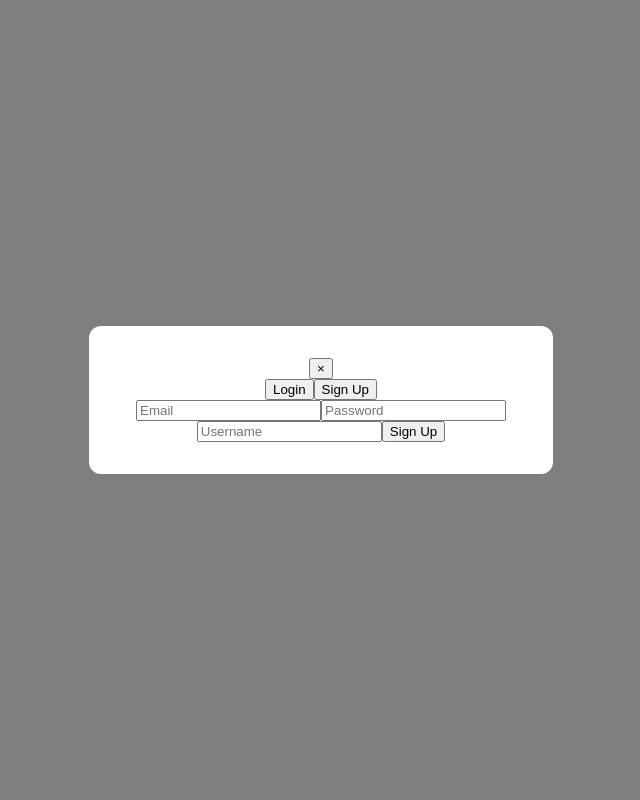
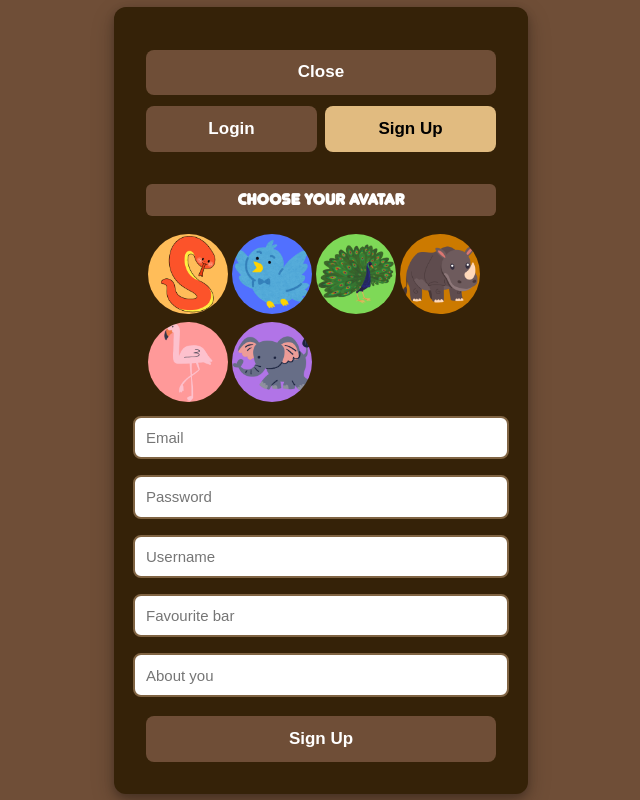
Before and after one commit to AaronHirsimaki/StudentApp, a React (Vite) app: page / in a window 1280 px wide. Both pictures are taken after a click on the button "Sign Up". Shown: the whole page, without its empty margins (319-959 px from the left). Built offline with nearby package versions, Linux system fonts and the light colour scheme.

Commit message:
added stuf to signup like profile pictures and favourite spot

```diff
--- a/src/components/Auth/Authform.css
+++ b/src/components/Auth/Authform.css
@@ -1,35 +1,173 @@
+/* ---------------------------------------------------
+   MODAL BACKGROUND
+--------------------------------------------------- */
 .auth-modal {
     position: fixed;
     top: 0;
     left: 0;
-  width: 100%;
-  height: 100%;
-  background: rgba(0,0,0,0.5); /* himmennys taustalle */
+    width: 100vw;
+    height: 100vh;
+
+    background: #6f4e37;
+    backdrop-filter: blur(4px);
+
     display: flex;
     align-items: center;
     justify-content: center;
-  z-index: 10000;
+
+    z-index: 3000;
 }
 
+/* ---------------------------------------------------
+   AUTH BOX (Card)
+--------------------------------------------------- */
 .auth-box {
-  background: white;
+    background: #352208;
     padding: 2rem;
+    width: 350px;
+
     border-radius: 12px;
-  width: 90%;
-  max-width: 400px;
-  text-align: center;
+    display: flex;
+    flex-direction: column;
+    align-items: center;
+
+    box-shadow:
+        0 4px 10px rgba(0, 0, 0, 0.25),
+        0 8px 25px rgba(0, 0, 0, 0.2);
+
+    position: relative;
 }
 
-.close-button {
+/* ---------------------------------------------------
+   CLOSE BUTTON (X)
+--------------------------------------------------- */
+/*.close-btn {
     position: absolute;
-  top: 8px;
+    top: 12px;
     right: 12px;
-  background: none;
+
+    background: #806443;
+    color: white;
+    font-size: 22px;
+
+    padding: 4px 10px;
+
     border: none;
-  font-size: 24px;
+    border-radius: 6px;
+
     cursor: pointer;
+    display: flex;
+    align-items: center;
+    justify-content: center;
+
+    transition: background 0.2s;
+
+    z-index: 20;
+}*/
+
+.close-btn:hover {
+    background: #5c3e2a;
 }
 
-.auth-toggle button {
-  margin: 0 5px;
+/* ---------------------------------------------------
+   TAB BUTTONS (Login / Signup)
+--------------------------------------------------- */
+.tab-buttons {
+    display: flex;
+    width: 100%;
+    gap: 0.5rem;
+    margin-bottom: 1.5rem;
 }
+
+.tab-buttons button {
+    flex: 1;
+    padding: 0.6rem 1rem;
+
+    background: #806443;
+    color: white;
+    font-size: 16px;
+
+    border: none;
+    border-radius: 8px;
+
+    cursor: pointer;
+    transition: background 0.2s;
+}
+
+.tab-buttons button:hover {
+    background: #5c3e2a;
+}
+
+.tab-buttons .active {
+    background: #e1bb80;
+    font-weight: bold;
+    color: black;
+}
+
+/* ---------------------------------------------------
+   INPUT FIELDS
+--------------------------------------------------- */
+.auth-box input {
+    width: 100%;
+    padding: 0.7rem;
+    margin: 0.5rem 0;
+
+    background: #fff;
+    color: #352208;
+
+    font-size: 15px;
+
+    border: 2px solid #806443;
+    border-radius: 8px;
+
+    transition:
+        border-color 0.2s,
+        box-shadow 0.2s;
+}
+
+.auth-box input:focus {
+    outline: none;
+    border-color: #e1bb80;
+    box-shadow: 0 0 6px rgba(225, 187, 128, 0.6);
+}
+
+/* ---------------------------------------------------
+   SUBMIT BUTTON (Login / Signup)
+--------------------------------------------------- */
+.auth-box button {
+    margin-top: 0.7rem;
+    width: 100%;
+    padding: 0.8rem;
+
+    background: #6f4e37;
+    color: white;
+    font-size: 17px;
+    font-weight: bold;
+
+    border: none;
+    border-radius: 8px;
+
+    cursor: pointer;
+    transition: background 0.2s;
+}
+
+.auth-box button:hover {
+    background: #5c3e2a;
+}
+
+/* ---------------------------------------------------
+   ERROR MESSAGE
+--------------------------------------------------- */
+.auth-box p {
+    margin-top: 0.5rem;
+
+    background:#6f4e37;
+    color: #fff;
+
+    text-align: center;
+    font-weight: bold;
+
+    padding: 0.4rem 0.6rem;
+
+    border-radius: 6px;
+}
--- a/src/components/Auth/Authform.jsx
+++ b/src/components/Auth/Authform.jsx
@@ -9,7 +9,7 @@ export default function AuthForm({ onClose }) {
   return (
     <div className="auth-modal">
       <div className="auth-box">
-        <button onClick={onClose} className="close-btn">×</button>
+        <button onClick={onClose} className="close-btn">Close</button>
         <div className="tab-buttons">
           <button onClick={() => setIsLogin(true)} className={isLogin ? "active" : ""}>Login</button>
           <button onClick={() => setIsLogin(false)} className={!isLogin ? "active" : ""}>Sign Up</button>
--- a/src/components/Auth/Login.jsx
+++ b/src/components/Auth/Login.jsx
@@ -1,5 +1,6 @@
 import { useState } from 'react';
 import { supabase } from '../../supabaseClient';
+import "./Authform.css"
 
 export default function Login() {
   const [email, setEmail] = useState('');
@@ -22,11 +23,23 @@ export default function Login() {
   };
 
   return (
-    <div>
-      <input type="email" placeholder="Email" onChange={(e) => setEmail(e.target.value)} />
-      <input type="password" placeholder="Password" onChange={(e) => setPassword(e.target.value)} />
+    <>
+      <input
+        type="email"
+        placeholder="Email"
+        onChange={(e) => setEmail(e.target.value)}
+      />
+
+      <input
+        type="password"
+        placeholder="Password"
+        onChange={(e) => setPassword(e.target.value)}
+      />
+
       <button onClick={handleLogin}>Login</button>
+
       {error && <p>{error}</p>}
-    </div>
+    </>
   );
+
 }
--- a/src/components/Auth/Signup.jsx
+++ b/src/components/Auth/Signup.jsx
@@ -1,17 +1,34 @@
 import { useState } from "react";
 import { supabase } from "../../supabaseClient";
+
+import avatar1 from "../../images/1.png";
+import avatar2 from "../../images/2.png";
+import avatar3 from "../../images/3.png";
+import avatar4 from "../../images/4.png";
+import avatar5 from "../../images/5.png";
+import avatar6 from "../../images/6.png";
+
+import "./Authform.css";
 
 export default function Signup() {
   const [email, setEmail] = useState("");
   const [password, setPassword] = useState("");
   const [username, setUsername] = useState("");
+  const [favouriteSpot, setFavouriteSpot] = useState("");
+  const [bio, setBio] = useState("");
+  const [selectedAvatar, setSelectedAvatar] = useState("");
   const [error, setError] = useState(null);
+
+  const avatars = [avatar1, avatar2, avatar3, avatar4, avatar5, avatar6];
+
 
   const handleSignup = async () => {
     // 1️⃣ Luo käyttäjä authiin
     const { data, error: signUpError } = await supabase.auth.signUp({
       email,
       password,
+      favouriteSpot,
+      bio,
       options: {
         data: { username },
       },
@@ -47,7 +64,32 @@ export default function Signup() {
   };
 
   return (
-    <div>
+    <>
+      <div className="avatar-selection">
+        <p>Choose your avatar</p>
+        <div className="avatars">
+          {avatars.map((avatar) => (
+            <img
+              key={avatar}
+              src={avatar}
+              alt="avatar"
+              className={selectedAvatar === avatar ? "selected" : ""}
+              onClick={() => setSelectedAvatar(avatar)}
+              style={{
+                width: 80,
+                height: 80,
+                cursor: "pointer",
+                border:
+                  selectedAvatar === avatar
+                    ? "2px solid blue"
+                    : "2px solid transparent",
+                borderRadius: "50%",
+              }}
+            />
+          ))}
+        </div>
+      </div>
+
       <input
         type="email"
         placeholder="Email"
@@ -63,8 +105,18 @@ export default function Signup() {
         placeholder="Username"
         onChange={(e) => setUsername(e.target.value)}
       />
+      <input
+        type="text"
+        placeholder="Favourite bar"
+        onChange={(e) => setFavouriteSpot(e.target.value)}
+      />
+      <input
+        type="text"
+        placeholder="About you"
+        onChange={(e) => setBio(e.target.value)}
+      />
       <button onClick={handleSignup}>Sign Up</button>
       {error && <p>{error}</p>}
-    </div>
+    </>
   );
 }
```
Lines whose indentation alone changed are shown as unchanged.
